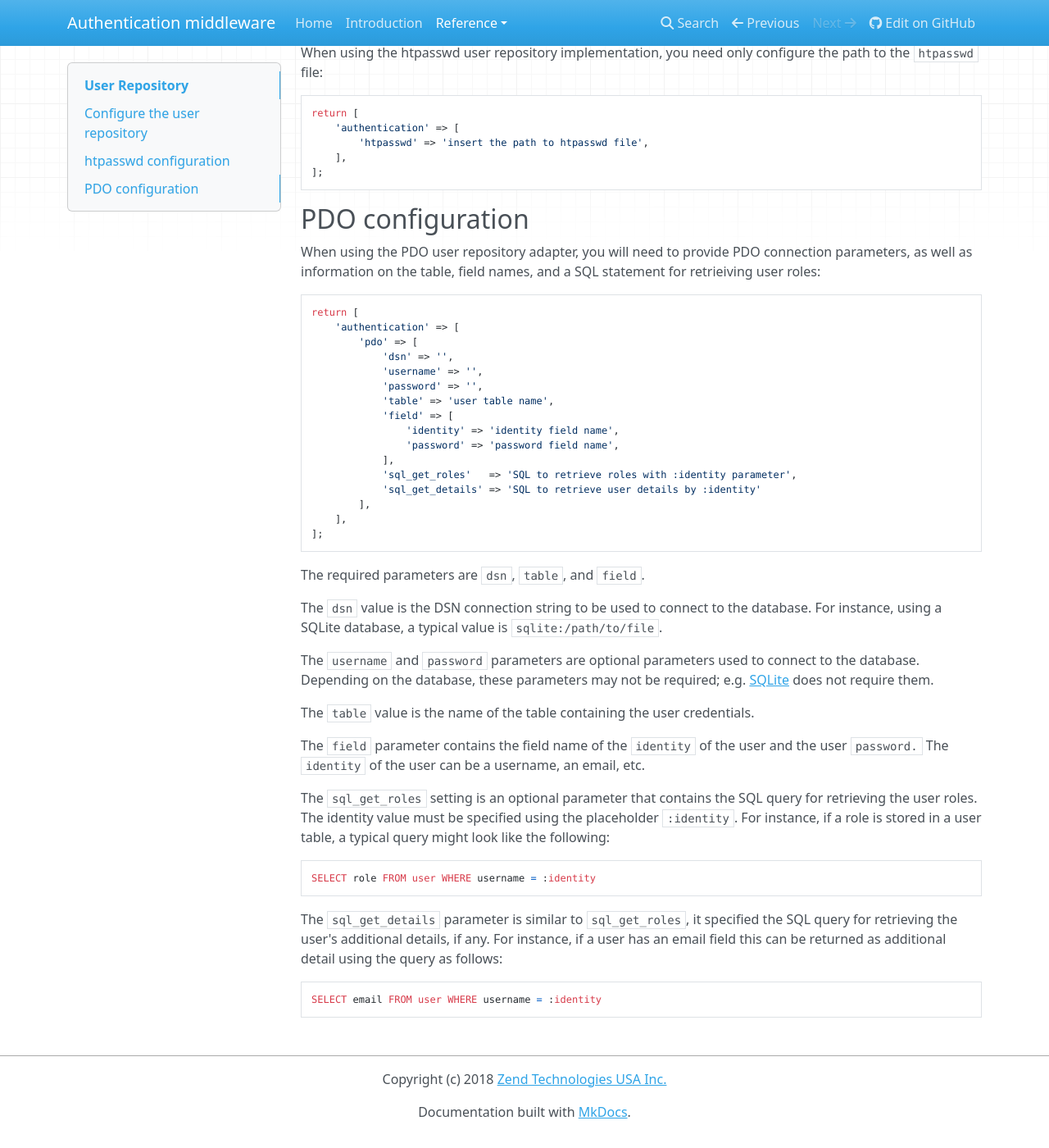
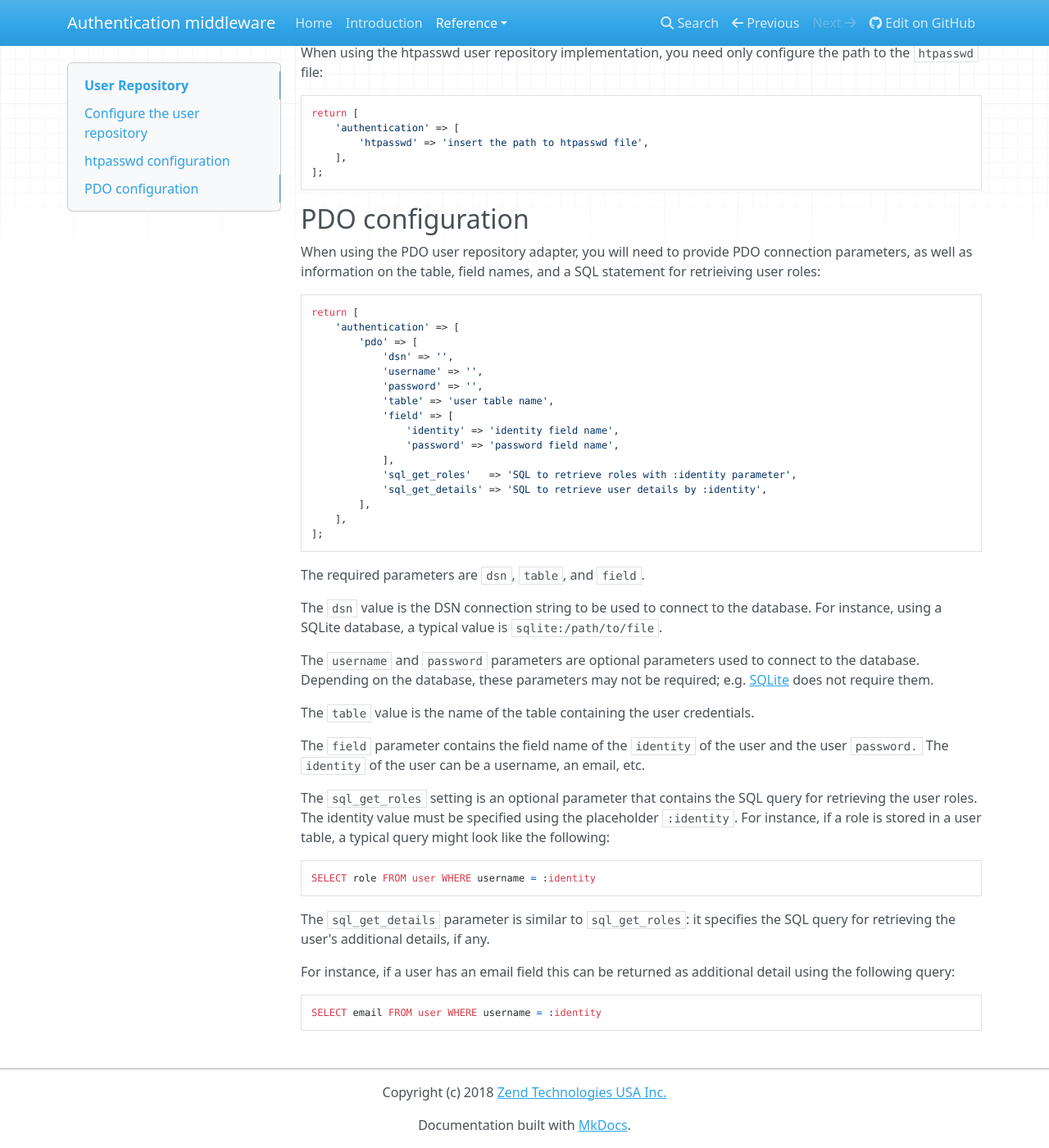
Before and after one commit to zendframework/zend-expressive-authentication, an MkDocs documentation site: the page built from docs/book/v1/user-repository.md, in a window 1280 px wide and 1400 px high, scrolled down 947 px. Shown: the whole window at 82% size. Built offline with MkDocs 1.6.1, drawn with Linux system fonts in a browser that asks for light colours; nearby versions of some CDN libraries; old or Windows-style settings are respelled for this version of MkDocs; some of the changed text lies outside the part shown.

Commit message:
Minor edits to user-repository doc

````diff
--- a/docs/book/v1/user-repository.md
+++ b/docs/book/v1/user-repository.md
@@ -28,8 +28,8 @@ interface UserRepositoryInterface
 ```
 
 It contains only the `authenticate()` function, to authenticate the user's
-credential. If authenticated, the result will be a `UserInterface` instance,
-otherwise a `null` value is returned.
+credential. If authenticated, the result will be a `UserInterface` instance;
+otherwise, a `null` value is returned.
 
 ## Configure the user repository
 
@@ -81,7 +81,7 @@ return [
                 'password' => 'password field name',
             ],
             'sql_get_roles'   => 'SQL to retrieve roles with :identity parameter',
-            'sql_get_details' => 'SQL to retrieve user details by :identity'
+            'sql_get_details' => 'SQL to retrieve user details by :identity',
         ],
     ],
 ];
@@ -110,10 +110,11 @@ typical query might look like the following:
 SELECT role FROM user WHERE username = :identity
 ```
 
-The `sql_get_details` parameter is similar to `sql_get_roles`, it specified the
+The `sql_get_details` parameter is similar to `sql_get_roles`: it specifies the
 SQL query for retrieving the user's additional details, if any.
+
 For instance, if a user has an email field this can be returned as additional
-detail using the query as follows:
+detail using the following query:
 
 ```sql
 SELECT email FROM user WHERE username = :identity
````
